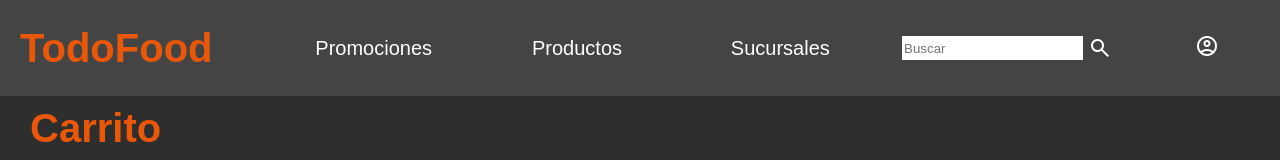
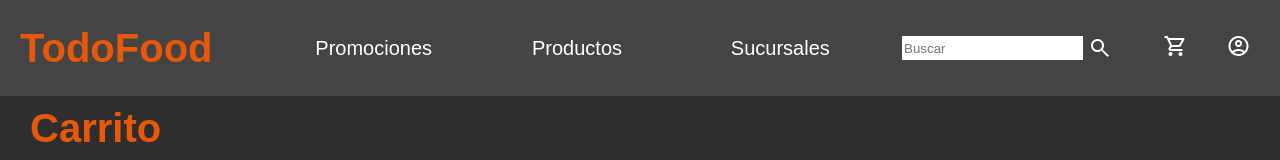
Before and after one commit to maurogarzia/FrontEndTodoFoodWithNext.js, a Next.js app in the folder frontendtodofood/: page /cart in a window 1280 px wide. Shown: the top 160 px of the page. Built offline with nearby package versions, Linux system fonts and the light colour scheme.

Commit message:
fix: add cart in header

```diff
--- a/frontendtodofood/components/Header/Header.module.css
+++ b/frontendtodofood/components/Header/Header.module.css
@@ -50,11 +50,22 @@
     outline: none;
 }
 .containerAccount{
-    width: 10%;
+    width: 5%;
     display: flex;
     align-items: center;
     justify-content: center;
     color: white;
+}
+.containerCart{
+    width: 5%;
+    display: flex;
+    align-items: center;
+    justify-content: center;
+    color: white;
+}
+.cart{
+    color: white;
+    text-decoration: none;
 }
 .account{
     cursor: pointer;
@@ -74,6 +85,7 @@
 @media (max-width: 800px) {
     .items,
     .search,
+    .cart,
     .containerAccount{
         display: none;
     }
--- a/frontendtodofood/components/Header/Header.tsx
+++ b/frontendtodofood/components/Header/Header.tsx
@@ -26,6 +26,11 @@ function Header() {
                     <span className="material-symbols-outlined">search</span>
                 </div>
 
+                <div className={style.containerCart}>
+                    <Link href={Routes.CART} className={style.cart}>
+                        <span className="material-symbols-outlined">shopping_cart</span>
+                    </Link>
+                </div>
                 <div className={style.containerAccount}>
                     <Link className={style.account} href={Routes.PROFILE}>
                         <span className="material-symbols-outlined">account_circle</span>
--- a/frontendtodofood/components/Header/HeaderComponents/ItemsResponsive/ItemsResponsive.tsx
+++ b/frontendtodofood/components/Header/HeaderComponents/ItemsResponsive/ItemsResponsive.tsx
@@ -14,6 +14,7 @@ function ItemsResponsive({setView} : Props ) {
             <Link className={style.link} href={Routes.PRODUCTS} onClick={() => setView(false)}>Productos</Link>
             <Link className={style.link} href={Routes.SUCURSALES} onClick={() => setView(false)}>Sucursales</Link>
             <Link className={style.link} href={Routes.PROFILE} onClick={() => setView(false)}>Perfil</Link>
+            <Link className={style.link} href={Routes.CART} onClick={() => setView(false)}>Carrito</Link>
             <button className={style.button} onClick={() => setView(false)}>Cerrar</button>
         </div>
     )
--- a/frontendtodofood/routes/NavigationRoutes/routes.navigation.ts
+++ b/frontendtodofood/routes/NavigationRoutes/routes.navigation.ts
@@ -8,4 +8,5 @@ export const Routes = {
     REGISTER: '/register',
     SELECTED_PRODUCT: '/selectedProduct',
     SELECTED_PROMOTION: '/selectedPromotion',
+    CART: '/cart'
 }
```
